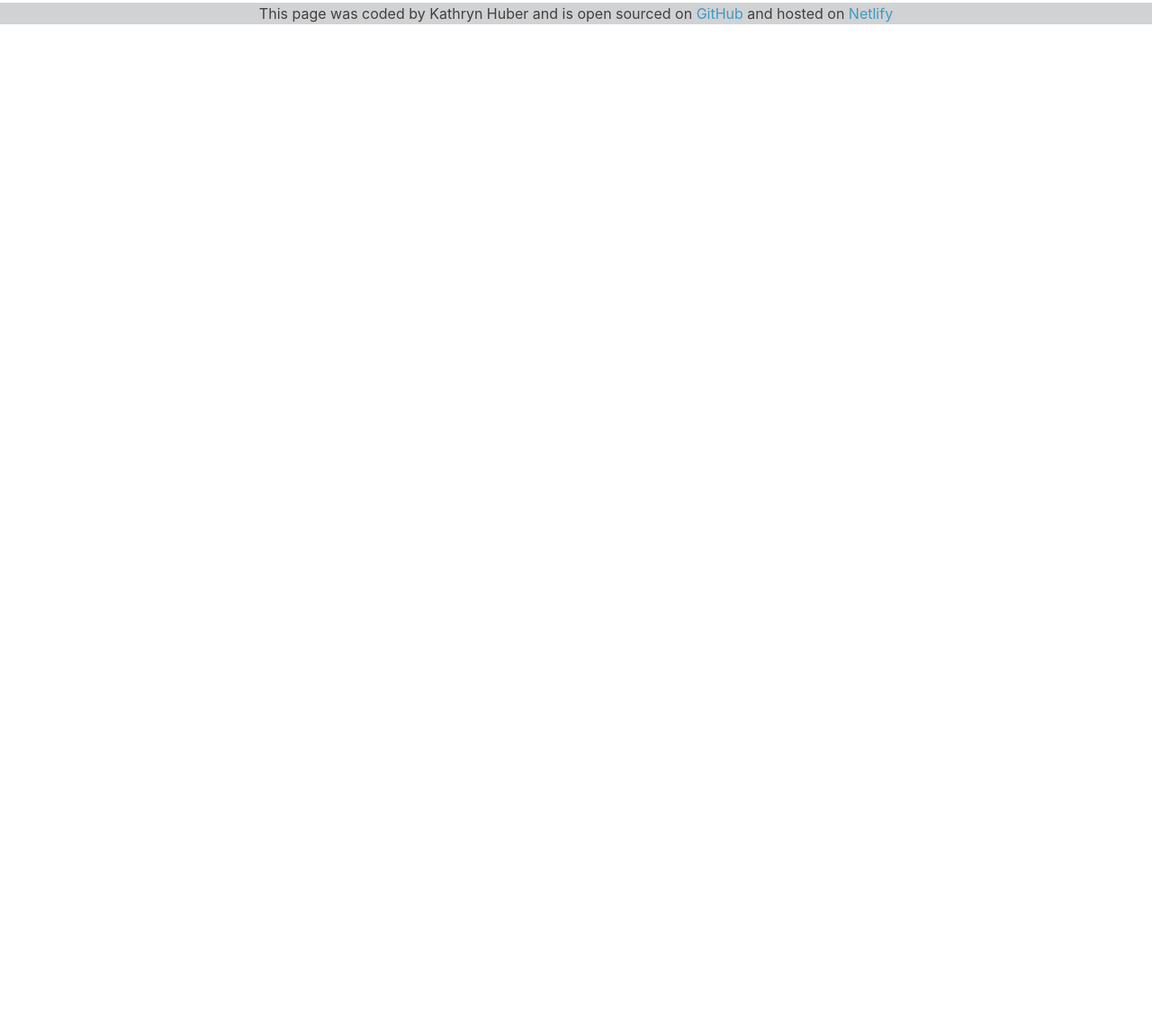
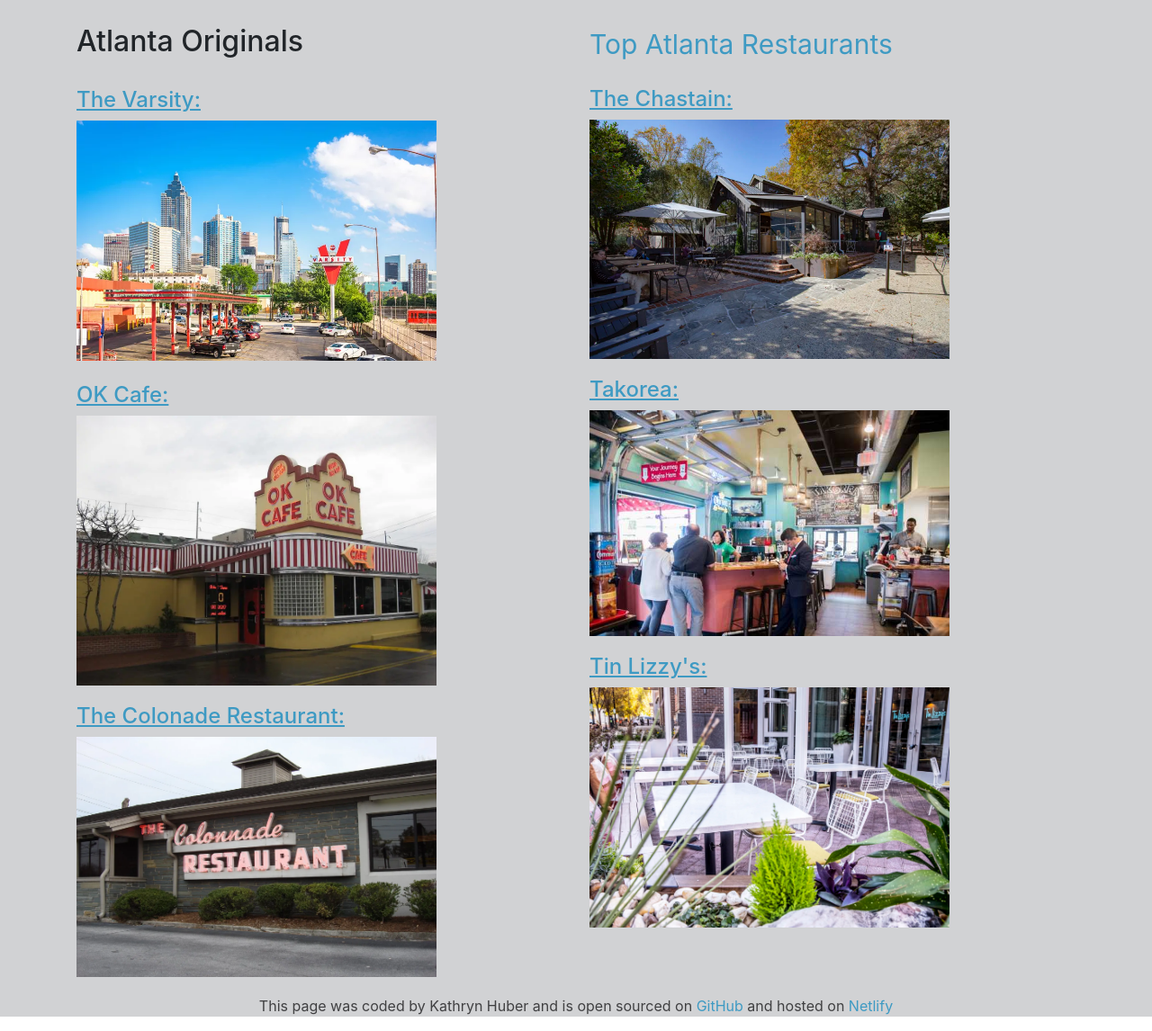
Before and after one commit to krhuber/challenge-hometown, a plain HTML site: page dining.html in a window 1280 px wide. Shown: the part 464-1610 px from the top of the page at 90% size. Before the commit the page ends 800 px from the top, so only its background shows below. Drawn offline with nearby package versions, Linux system fonts and the light colour scheme.

Commit message:
Updated dining.html

```diff
--- a/dining.html
+++ b/dining.html
@@ -52,6 +52,106 @@
     <div class="dining">
       <div class="container">
         <h1>Atlanta Dining</h1>
+
+        <br />
+        <div class="row">
+          <div class="col-6">
+            <h2>Atlanta Originals</h2>
+            <br />
+            <h4>The Varsity:</h4>
+            <a
+              href="https://thevarsity.com/pages/the-varsity-atlanta"
+              alt="the varsity link"
+              class="varsity-link"
+              target="_blank"
+            >
+              <img
+                src="/images/the_varsity.png"
+                alt="the varsity"
+                class="varsity-photo"
+            /></a>
+            <br />
+            <br />
+            <h4>OK Cafe:</h4>
+            <a
+              href="http://www.okcafe.com/"
+              alt="ok cafe link"
+              class="ok-cafe-link"
+              target="_blank"
+            >
+              <img
+                src="/images/ok_cafe.png"
+                alt="ok cafe photo"
+                class="ok-cafe-photo"
+              />
+            </a>
+            <h4>The Colonade Restaurant:</h4>
+            <a
+              href="https://www.thecolonnadeatlanta.com/"
+              alt="ok cafe link"
+              class="colonade-link"
+              target="_blank"
+            >
+              <img
+                src="/images/colonade.png"
+                alt="ok cafe photo"
+                class="colonade-photo"
+              />
+            </a>
+          </div>
+          <div class="col-6">
+            <a
+              href="https://www.atlantamagazine.com/50bestrestaurants/"
+              alt=""
+              class="top-restaurants"
+              >Top Atlanta Restaurants</a
+            >
+            <br />
+            <br />
+            <h4>The Chastain:</h4>
+
+            <a
+              href="https://thechastainatl.com/about/"
+              alt="the chastain"
+              class="the-chastain-link"
+              target="_blank"
+            >
+              <img
+                src="images/the_chastain.png"
+                alt="the chastain photo"
+                class="the-chastain-photo"
+              />
+            </a>
+
+            <h4>Takorea:</h4>
+            <a
+              href="https://www.mytakorea.com/"
+              alt="takorea"
+              class="takorea-link"
+              target="_blank"
+            >
+              <img
+                src="images/takorea.png"
+                alt="takorea photo"
+                class="takorea-photo"
+              />
+            </a>
+            <h4>Tin Lizzy's:</h4>
+
+            <a
+              href="https://www.tinlizzyscantina.com/"
+              alt="tin lizzy's"
+              class="tin-lizzys-link"
+              target="_blank"
+            >
+              <img
+                src="images/tin_lizzys.png"
+                alt="tin lizzy's photo"
+                class="tin-lizzys-photo"
+              />
+            </a>
+          </div>
+        </div>
       </div>
     </div>
     <footer>
--- a/src/styles.css
+++ b/src/styles.css
@@ -154,6 +154,70 @@
   margin-top: 20px;
 }
 
+.dining .top-restaurants {
+  text-decoration: none;
+  color: var(--primary-color);
+  font-size: 30px;
+}
+
+.dining .top-restaurants:hover {
+  text-decoration: underline;
+  color: var(--primary-color);
+}
+.dining h4 {
+  color: #3e9ac3;
+  text-decoration: underline;
+}
+.dining .varsity-photo {
+  max-width: 400px;
+}
+.dining .varsity-link {
+  text-decoration: none;
+  color: var(--primary-color);
+}
+
+.dining .ok-cafe-photo {
+  max-width: 400px;
+  margin-bottom: 20px;
+}
+.dining .ok-cafe-link {
+  text-decoration: none;
+  color: var(--primary-color);
+}
+
+.dining .colonade-photo {
+  max-width: 400px;
+  margin-bottom: 20px;
+}
+.dining .colonade-link {
+  text-decoration: none;
+  color: var(--primary-color);
+}
+.dining .the-chastain-photo {
+  max-width: 400px;
+  margin-bottom: 20px;
+}
+.dining .the-chastain-link {
+  text-decoration: none;
+  color: var(--primary-color);
+}
+.dining .takorea-photo {
+  max-width: 400px;
+  margin-bottom: 20px;
+}
+.dining .takorea-link {
+  text-decoration: none;
+  color: var(--primary-color);
+}
+.dining .tin-lizzys-photo {
+  max-width: 400px;
+  margin-bottom: 20px;
+}
+.dining .tin-lizzys-link {
+  text-decoration: none;
+  color: var(--primary-color);
+}
+
 .lodging {
   background: var(--background-color);
 }
```
Also changed, not shown: images/colonade.png (added), images/ok_cafe.png (added), images/takorea.png (added), images/the_chastain.png (added), images/the_varsity.png (added), images/tin_lizzys.png (added).
